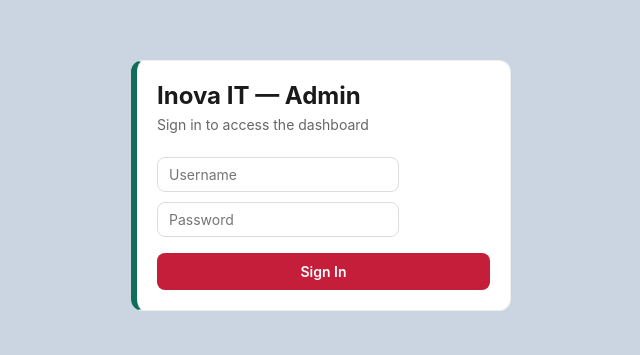
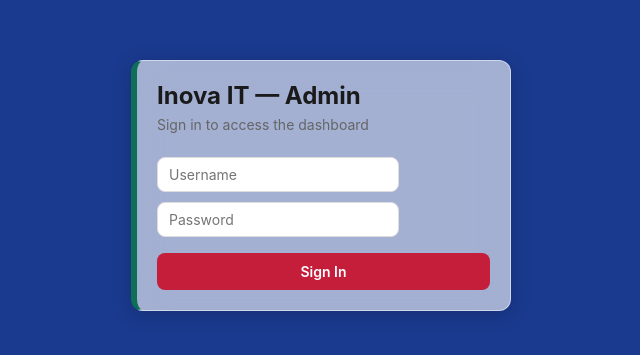
Before and after one commit to SENESH-hash/inova-cv-filter, a Next.js app: page /admin in a window 1280 px wide. Shown: the part 215-570 px from the top of the page, without its empty margins (319-959 px from the left). Built offline with nearby package versions, Linux system fonts and the light colour scheme.

Commit message:
Navy dashboard background with liquid-glass applicant cards

```diff
--- a/app/admin/page.tsx
+++ b/app/admin/page.tsx
@@ -1538,8 +1538,8 @@ function Row({ label, value }: any) {
 }
 
 const styles: Record<string, React.CSSProperties> = {
-  page: { minHeight: '100vh', background: '#CBD5E1', display: 'flex', alignItems: 'center', justifyContent: 'center', padding: 24 },
-  card: { background: '#fff', borderRadius: 12, padding: '20px', border: '1px solid #eee', borderLeft: '6px solid #0f6e56', cursor: 'pointer' },
+  page: { minHeight: '100vh', background: '#1a3a8f', display: 'flex', alignItems: 'center', justifyContent: 'center', padding: 24 },
+  card: { background: 'rgba(255,255,255,0.6)', backdropFilter: 'blur(16px)', WebkitBackdropFilter: 'blur(16px)', borderRadius: 12, padding: '20px', border: '1px solid rgba(255,255,255,0.5)', borderLeft: '6px solid #0f6e56', boxShadow: '0 4px 20px rgba(0,0,0,0.18)', cursor: 'pointer' },
   label: { display: 'block', fontSize: 12, fontWeight: 500, color: '#666', marginBottom: 4 },
   input: { padding: '8px 11px', border: '1px solid #ddd', borderRadius: 8, fontSize: 14, outline: 'none' },
   select: { padding: '8px 11px', border: '1px solid #ddd', borderRadius: 8, fontSize: 14, background: '#fff', cursor: 'pointer' },
```
